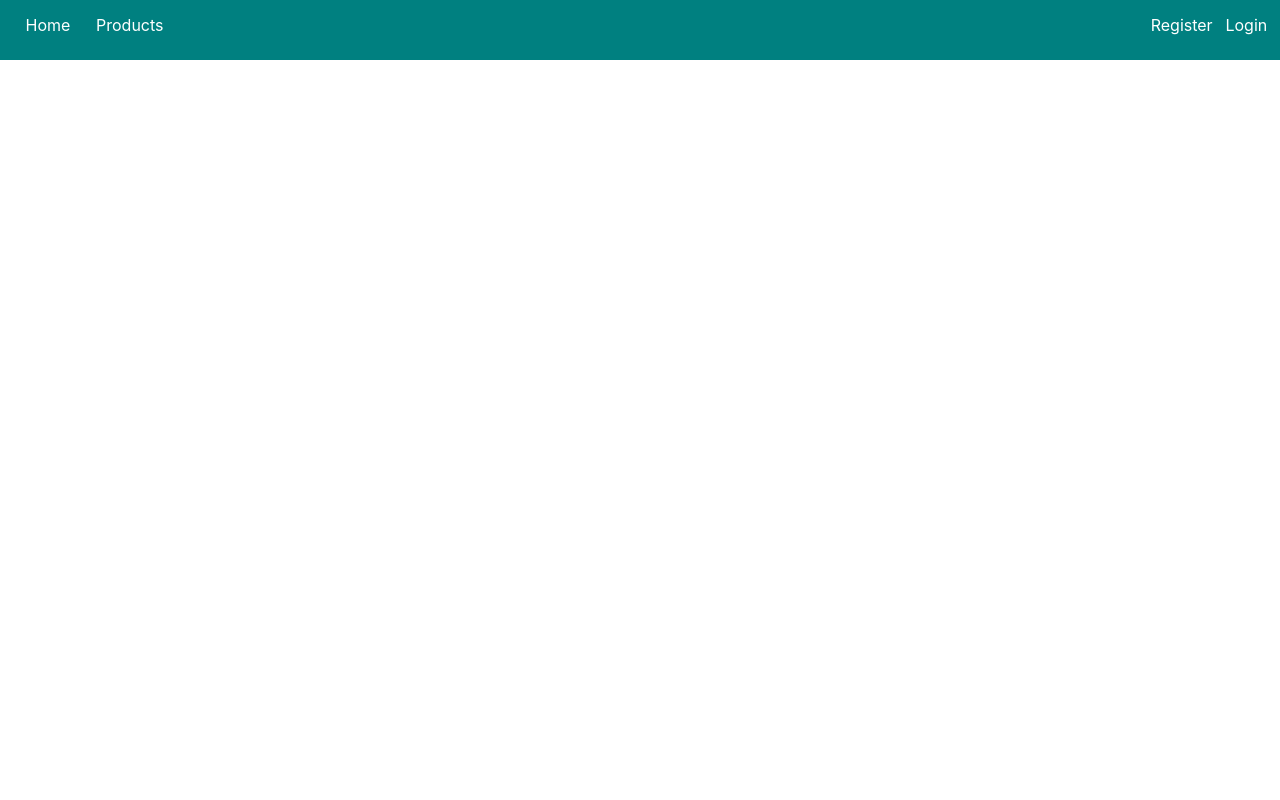
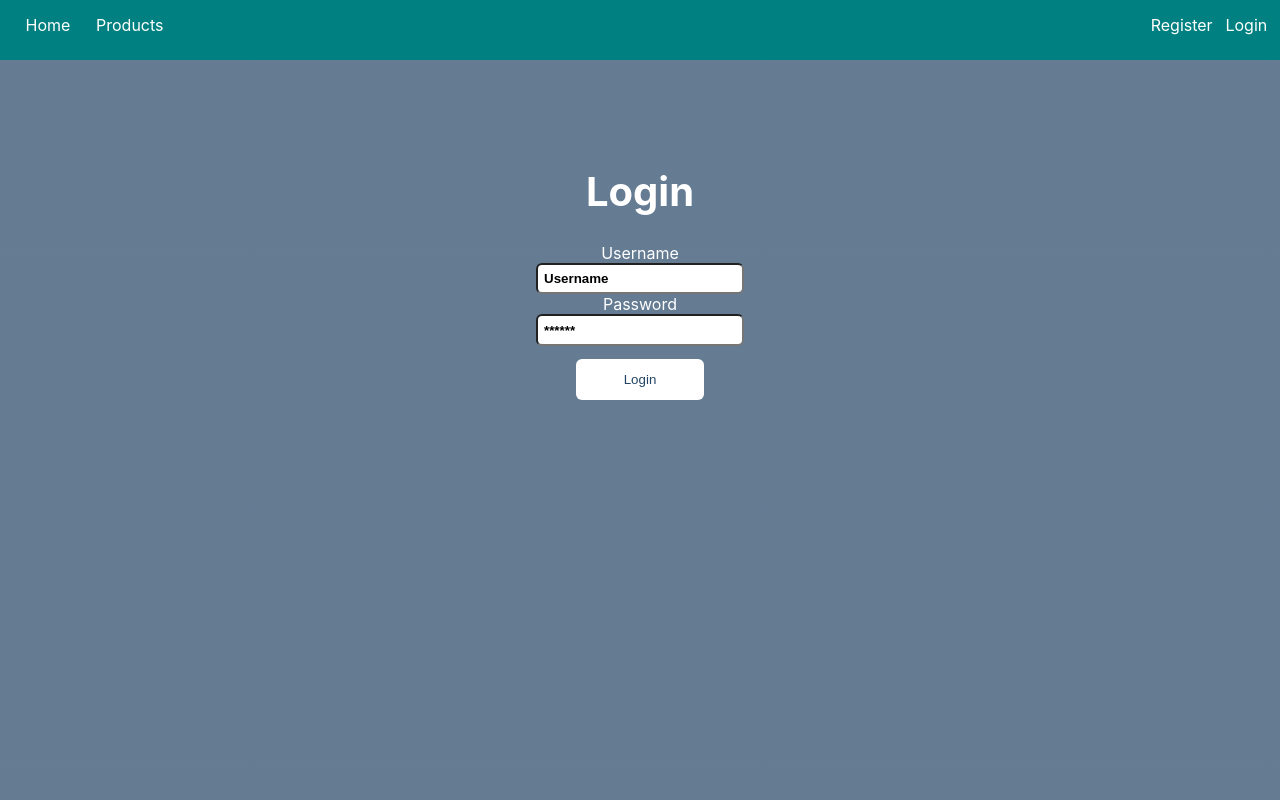
Before and after one commit to georgi0430/project, a React (Create React App) app: page /login in a window 1280 px wide. Shown: the top 800 px of the page. Built offline with nearby package versions, Linux system fonts and the light colour scheme.

Commit message:
Auth pages

```diff
--- a/src/App.js
+++ b/src/App.js
@@ -6,6 +6,10 @@ import logo from './logo.svg';
 import Header from './components/Header/Header';
 import Main from './components/Main/Main';
 import Products from './components/Products/Products';
+
+import Register from './components/Auth/Register/Register';
+import Login from './components/Auth/Login/Login';
+
 import Footer from './components/Footer/Footer';
 import './App.css';
 
@@ -16,6 +20,8 @@ function App() {
       <Switch>
         <Route path="/" component={Main} exact='true' />
         <Route path="/products" component={Products} />
+        <Route path="/register" component={Register} />
+        <Route path="/login" component={Login} />
       </Switch>
       <Footer />
     </div>
--- /dev/null
+++ b/src/components/Auth/Login/Login.js
@@ -0,0 +1,18 @@
+import style from './Login.module.css';
+
+const Login = () => {
+    return (
+        <main>
+            <form method="POST">
+                <h1>Login</h1>
+                <label for="username">Username</label>
+                <input id="username" type="text" placeholder="Username" name="username"></input>
+                <label for="username">Password</label>
+                <input id="password" type="password" placeholder="******" name="password"></input>
+                <button type="submit">Login</button>
+            </form>
+        </main>
+    )
+}
+
+export default Login
--- /dev/null
+++ b/src/components/Auth/Login/Login.module.css
@@ -0,0 +1,64 @@
+main {
+    margin-top: 60px;
+    width: 100%;
+    height: 1271px;
+    background: linear-gradient( rgba(35, 68, 101, 0.7) 100%, rgba(0, 0, 0, 0.5)100%);
+    background-position: center;
+    background-size: cover;
+    background-repeat: none;
+    color: white;
+    display: inline-block;
+}
+
+form {
+    padding-top: 10vh;
+    padding-bottom: 17vh;
+    text-align: center;
+}
+
+label {
+    color: white;
+}
+
+input {
+    display: block;
+    color: black;
+    margin: 0 auto;
+}
+
+input:focus {
+    background-color: teal;
+    color:white;
+}
+
+::placeholder {
+    color: black;
+    font-weight: bold;
+}
+
+form button {
+    margin-top: 1%;
+    padding: 1%;
+    width: 10%;
+    background-color: white;
+    color: #234465;
+    border-radius: 6px;
+    border: none;
+    cursor: pointer;
+}
+
+form button:hover {
+    font-weight: bold;
+    background-color: teal;
+}
+
+form h1 {
+    font-size: 40px;
+    color: white;
+}
+
+form input {
+    padding: .5%;
+    border-radius: 6px;
+    width: 15%;
+}
--- /dev/null
+++ b/src/components/Auth/Register/Register.js
@@ -0,0 +1,20 @@
+import style from './Register.module.css';
+
+const Register = () => {
+    return (
+        <main>
+            <form method="POST">
+                <h1>Register</h1>
+                <label for="username">Username</label>
+                <input id="username" type="text" placeholder="Username" name="username"></input>
+                <label for="username">Password</label>
+                <input id="password" type="password" placeholder="******" name="password"></input>
+                <label for="repeat-password">Repeat Password</label>
+                <input id="repeat-password" type="password" placeholder="******" name="repeatPassword"></input>
+                <button type="submit">Register</button>
+            </form>
+        </main>
+    )
+}
+
+export default Register
--- /dev/null
+++ b/src/components/Auth/Register/Register.module.css
@@ -0,0 +1,64 @@
+main {
+    margin-top: 60px;
+    width: 100%;
+    height: 1271px;
+    background: linear-gradient( rgba(35, 68, 101, 0.7) 100%, rgba(0, 0, 0, 0.5)100%);
+    background-position: center;
+    background-size: cover;
+    background-repeat: none;
+    color: white;
+    display: inline-block;
+}
+
+form {
+    padding-top: 10vh;
+    padding-bottom: 17vh;
+    text-align: center;
+}
+
+label {
+    color: white;
+}
+
+input {
+    display: block;
+    color: black;
+    margin: 0 auto;
+}
+
+input:focus {
+    background-color: teal;
+    color:white;
+}
+
+::placeholder {
+    color: black;
+    font-weight: bold;
+}
+
+form button {
+    margin-top: 1%;
+    padding: 1%;
+    width: 10%;
+    background-color: white;
+    color: #234465;
+    border-radius: 6px;
+    border: none;
+    cursor: pointer;
+}
+
+form button:hover {
+    font-weight: bold;
+    background-color: teal;
+}
+
+form h1 {
+    font-size: 40px;
+    color: white;
+}
+
+form input {
+    padding: .5%;
+    border-radius: 6px;
+    width: 15%;
+}
--- a/src/components/Header/Header.js
+++ b/src/components/Header/Header.js
@@ -12,10 +12,10 @@ const Header = () => {
                     <a href="/products">Products</a>
                 </li>
                 <li class={style['float-right']}>
-                    <a class="active" href="#">Login</a>
+                    <a class="active" href="/login">Login</a>
                 </li>
                 <li class={style['float-right']}>
-                    <a class="active" href="#">Register</a>
+                    <a class="active" href="/register">Register</a>
                 </li>
             </ul>
         </nav>
```
